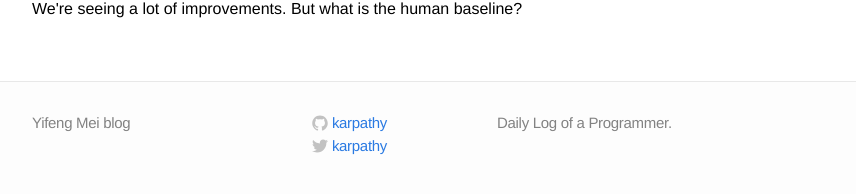
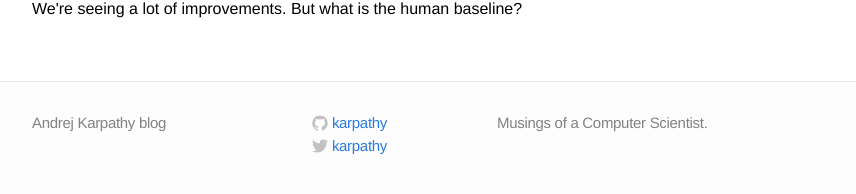
Before and after one commit to ssyfmei/ssyfmei.github.io, a Jekyll site: the page built from index.html, in a window 1280 px wide and 900 px high, scrolled down 1384 px. Shown: the part 698-892 px from the top of the window, without its empty margins (208-1064 px from the left). Built offline with Jekyll 4.4.1, drawn with Linux system fonts in a browser that asks for light colours; some of the changed text lies outside the part shown.

Commit message:
Revert "Update _config.yml" Update _config.yml
This reverts commit bee52423038425fb8ef88aab9ccf7ffe83b6bde1.

```diff
--- a/_config.yml
+++ b/_config.yml
@@ -1,9 +1,9 @@
 # Site settings
-title: Yifeng Mei blog
+title: Andrej Karpathy blog
 email:
-description: "Daily Log of a Programmer."
+description: "Musings of a Computer Scientist."
 baseurl: ""
-url: "http://yfmei.github.io"
+url: "http://karpathy.github.io"
 twitter_username: karpathy
 github_username:  karpathy
 
```
